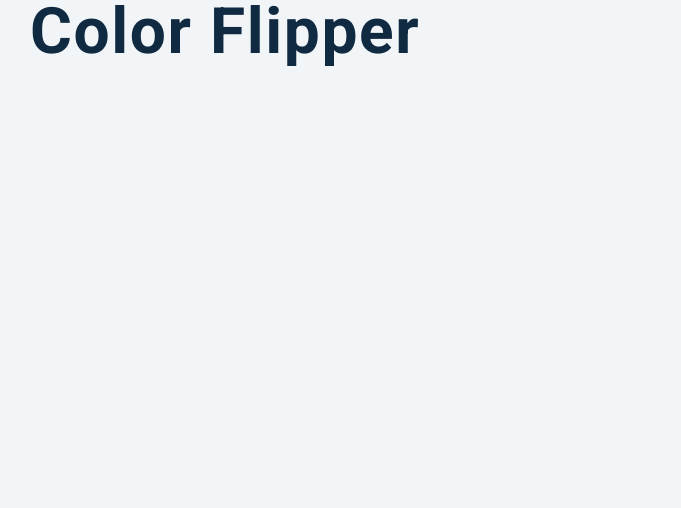
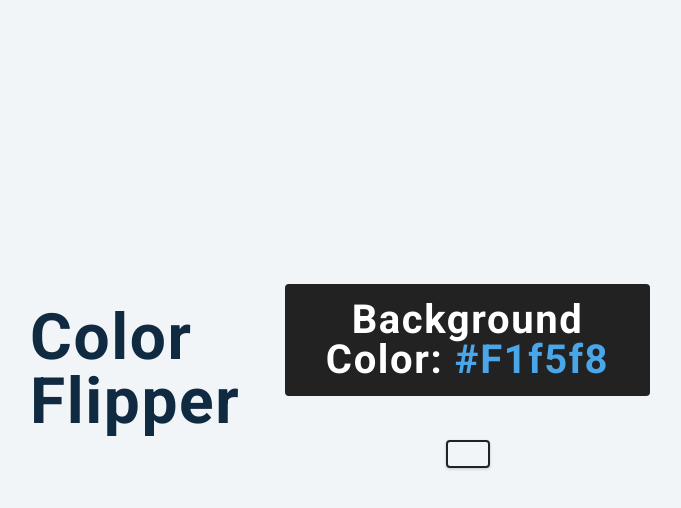
Before and after one commit to mdiallo000/VanillaJSPractice, a plain HTML site: page ColorFlipper/index.html in a window 1280 px wide. Shown: the whole page, without its empty margins (300-981 px from the left). Drawn offline with nearby package versions, Linux system fonts and the light colour scheme.

Commit message:
second commit

```diff
--- a/ColorFlipper/index.html
+++ b/ColorFlipper/index.html
@@ -20,6 +20,12 @@
           <a href="hex.html"></a>
         </li>
       </ul>
+      <main>
+        <div class="container">
+          <h2>background Color: <span class="color">#f1f5f8</span></h2>
+          <button class="btn btn-hero"></button>
+        </div>
+      </main>
     </div>
 
     <!-- javascript -->
```
